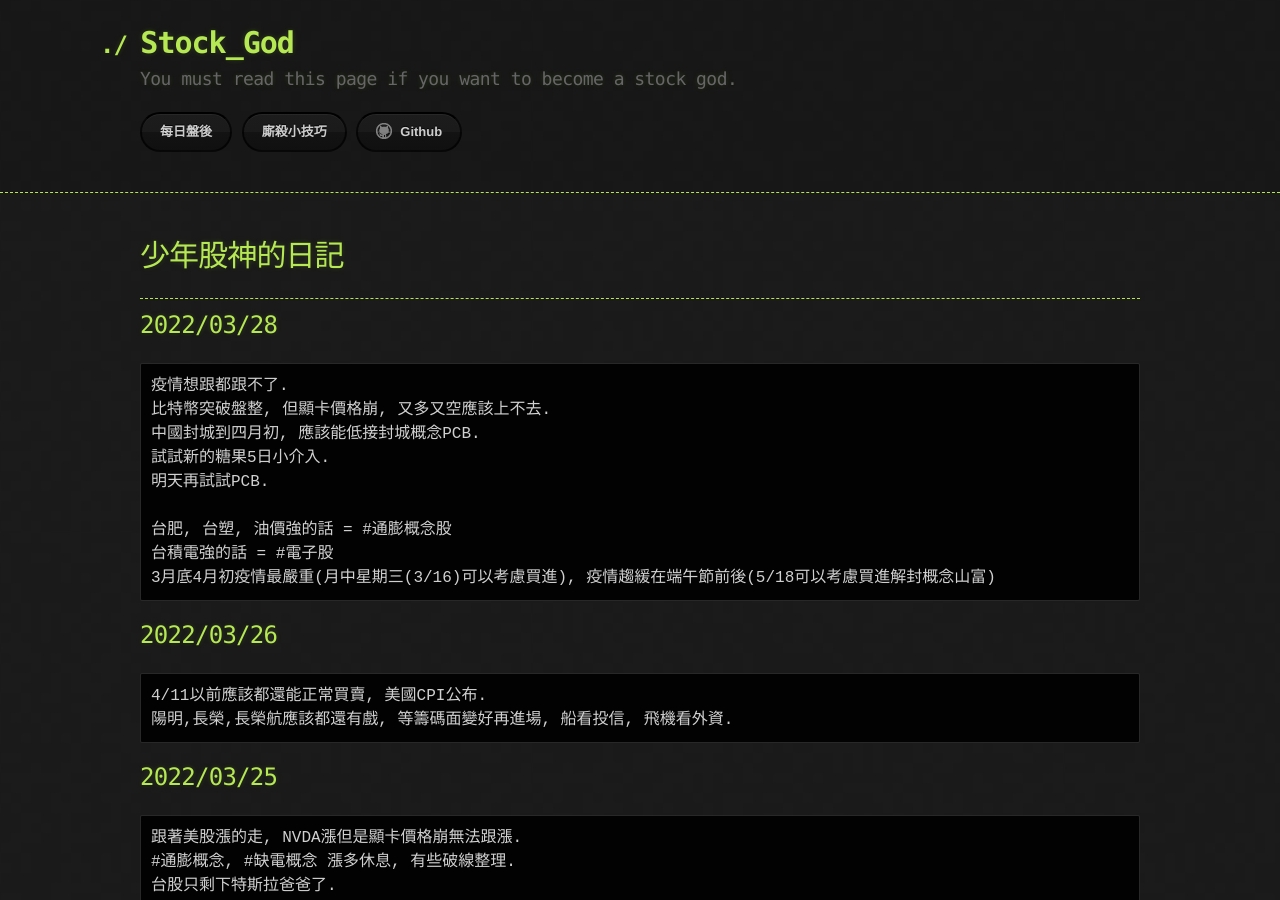
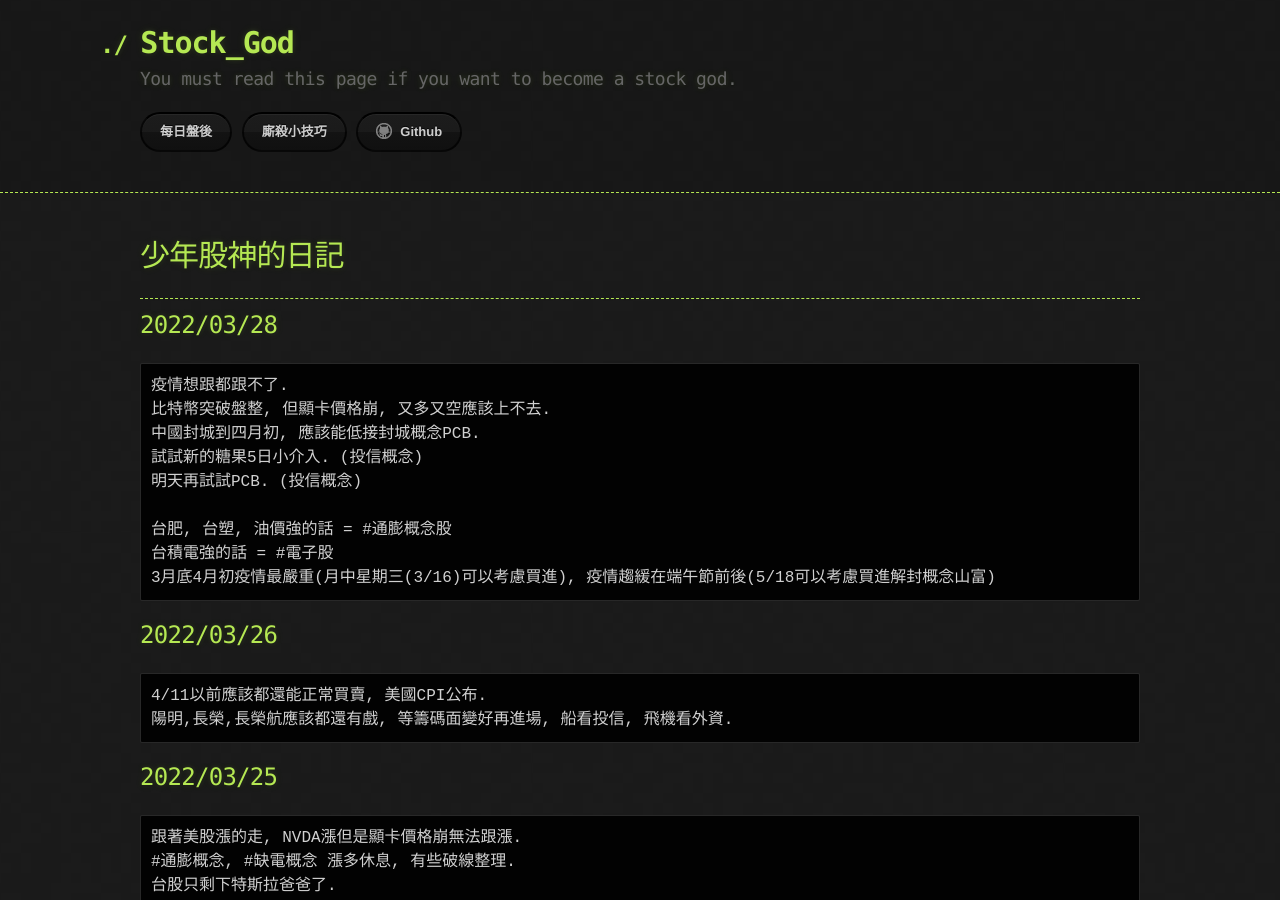
Before and after one commit to lepg5487/Stock_God, a Jekyll site: the page built from index.md, in a window 1280 px wide and 900 px high. Built offline with Jekyll 4.4.1, drawn with Linux system fonts in a browser that asks for light colours; our own code applies the rules of GitHub Pages for plain Markdown files.

Commit message:
Update index.md

```diff
--- a/index.md
+++ b/index.md
@@ -11,8 +11,8 @@ layout: testlayouts
 疫情想跟都跟不了.
 比特幣突破盤整, 但顯卡價格崩, 又多又空應該上不去.
 中國封城到四月初, 應該能低接封城概念PCB.
-試試新的糖果5日小介入.
-明天再試試PCB.
+試試新的糖果5日小介入. (投信概念)
+明天再試試PCB. (投信概念)
 
 台肥, 台塑, 油價強的話 = #通膨概念股
 台積電強的話 = #電子股
```
